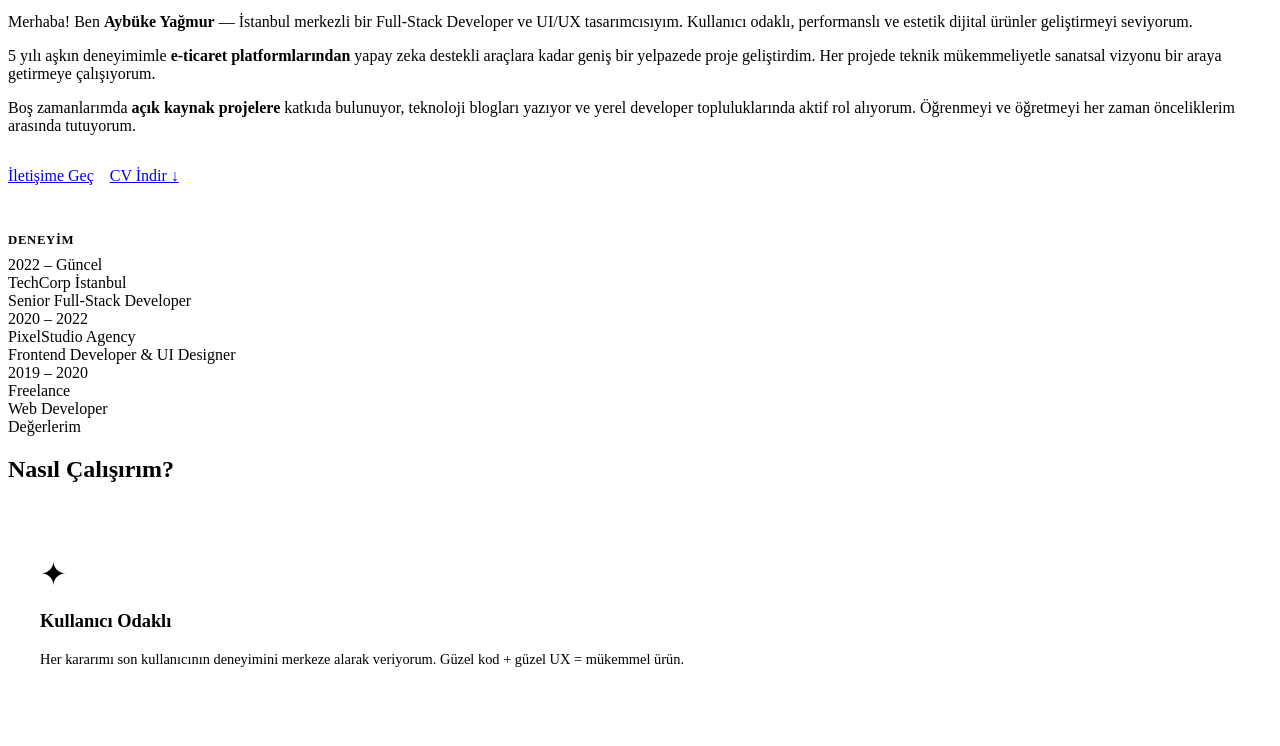
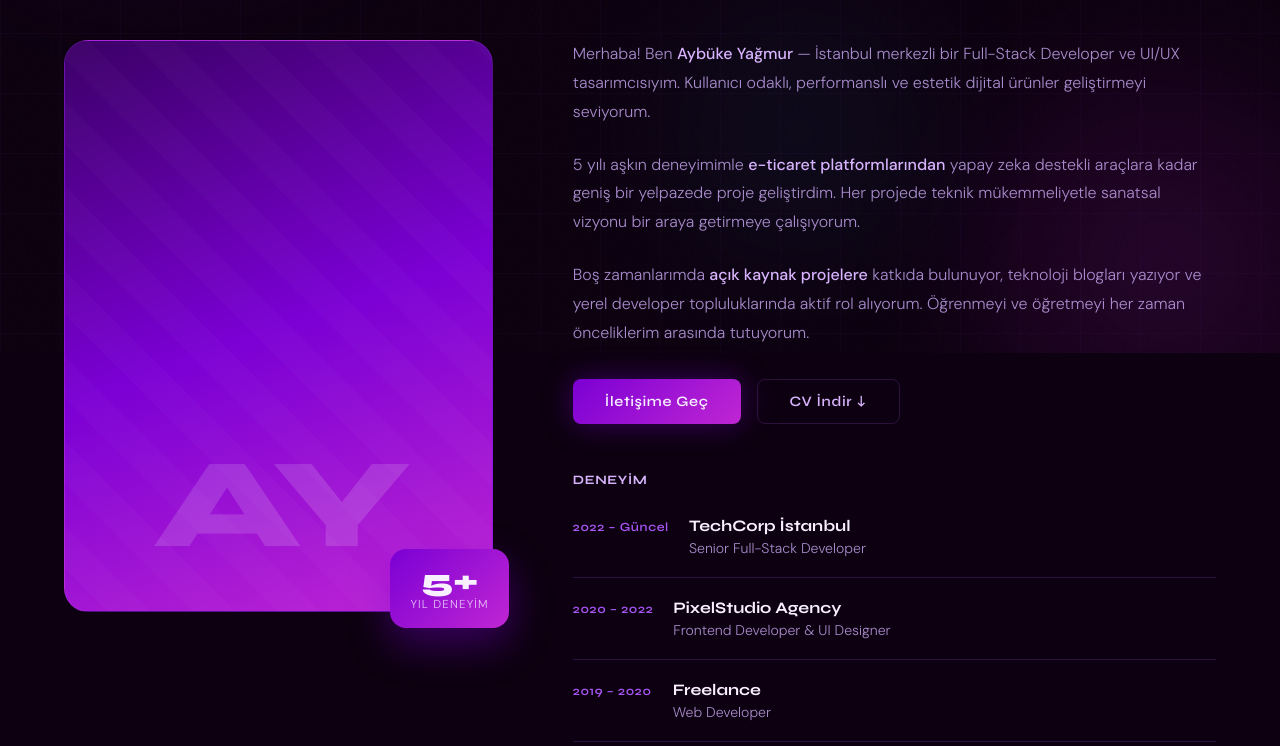
Before and after one commit to aybuke3838/web-portfolio-aybuke, a plain HTML site: page pages/about.html in a window 1280 px wide. Shown: the part 447-1193 px from the top of the page. Drawn offline with Linux system fonts and the light colour scheme.

Commit message:
Update about.html

```diff
--- a/pages/about.html
+++ b/pages/about.html
@@ -4,7 +4,7 @@
   <meta charset="UTF-8" />
   <meta name="viewport" content="width=device-width, initial-scale=1.0" />
   <title>Portfolio — Hakkımda</title>
-  <link rel="stylesheet" href="../assests/css/css.style" />
+  <link rel="stylesheet" href="../assests/css/style.css" />
 </head>
 <body>
 
```
